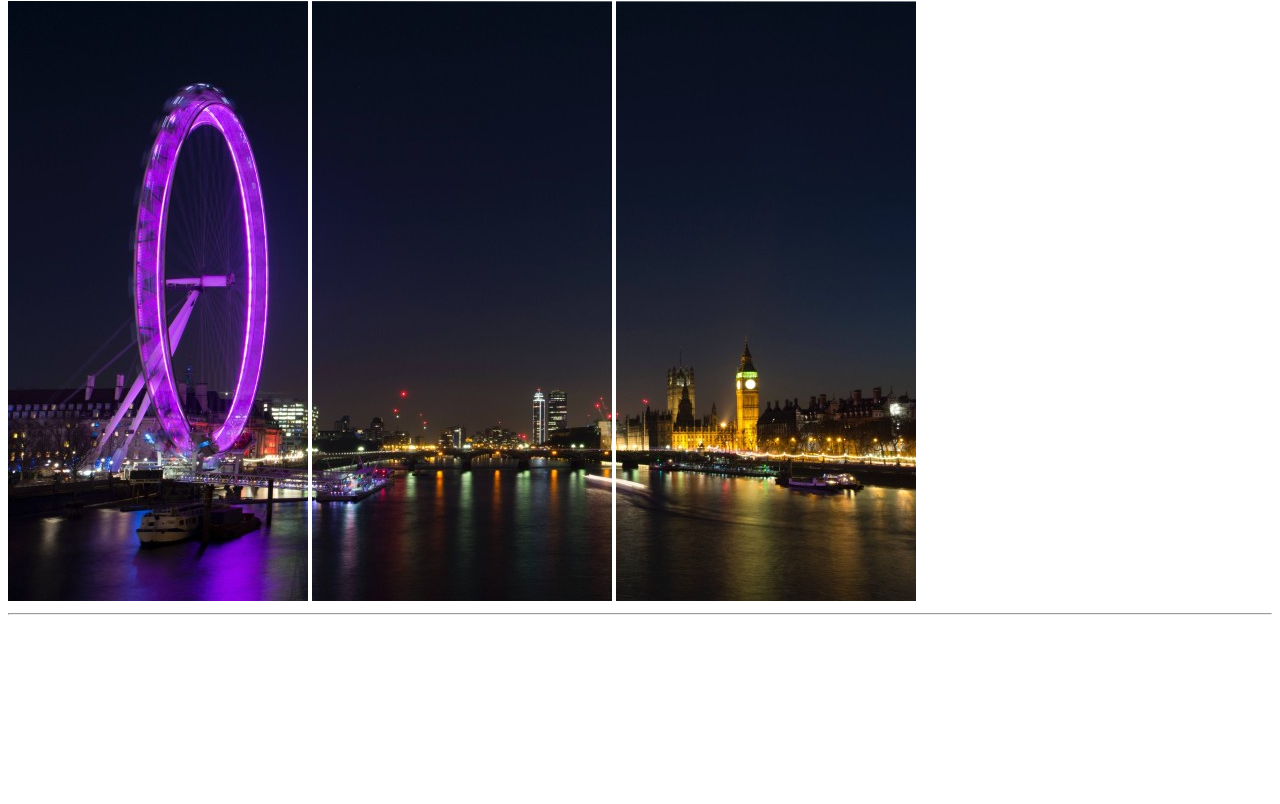
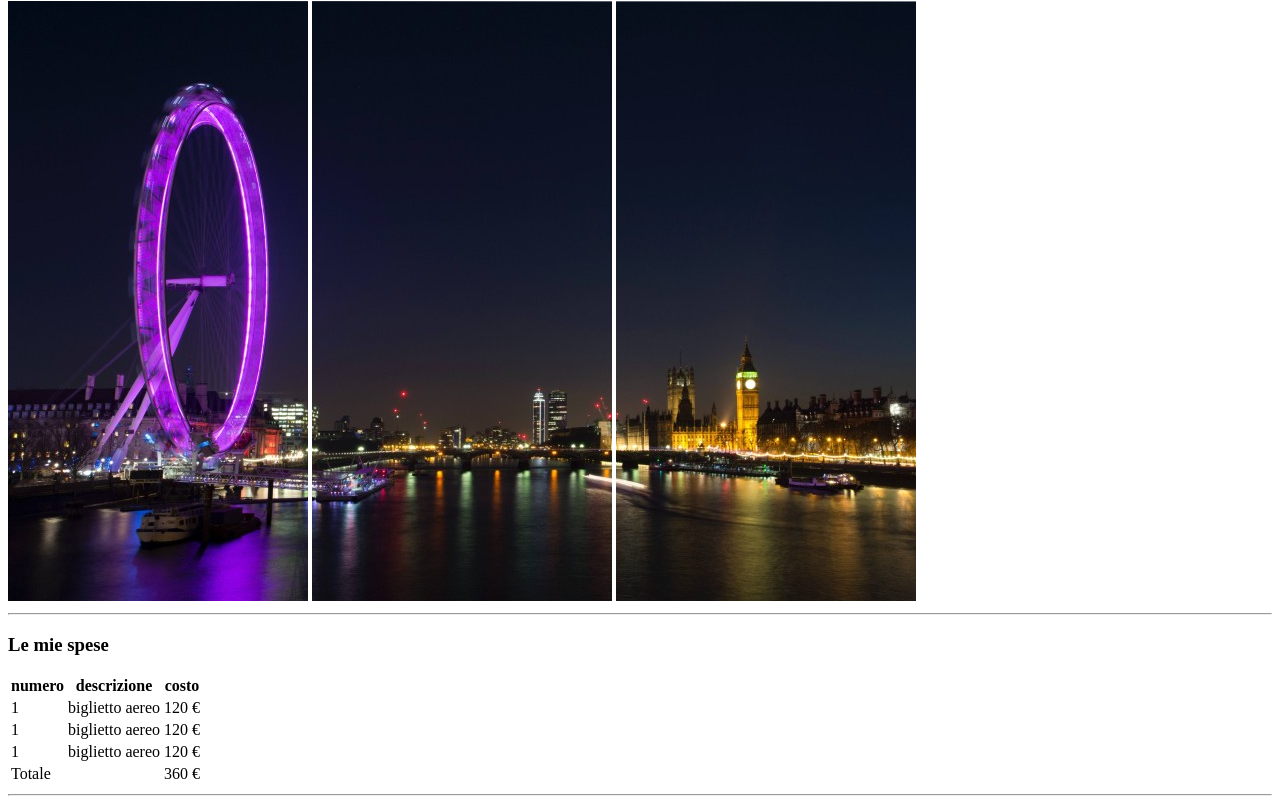
Before and after one commit to Ericdid/html-london-trip, a plain HTML site: page index.html in a window 1280 px wide. Shown: the part 79-883 px from the top of the page. Before the commit the page ends 800 px from the top, so only its background shows below. Drawn offline with Linux system fonts and the light colour scheme.

Commit message:
add Table

```diff
--- a/index.html
+++ b/index.html
@@ -15,6 +15,38 @@
         <hr>
     </header>
 
+    <section>
+        <h3>Le mie spese</h3>
+        <table>
+            <tr>
+                <th>numero</th>
+                <th>descrizione</th>
+                <th>costo</th>
+            </tr>
+            <tr>
+                <td>1</td>
+                <td>biglietto aereo</td>
+                <td>120 &euro;</td>
+            </tr>
+            <tr>
+                <td>1</td>
+                <td>biglietto aereo</td>
+                <td>120 &euro;</td>
+            </tr>
+            <tr>
+                <td>1</td>
+                <td>biglietto aereo</td>
+                <td>120 &euro;</td>
+            </tr>
+            <tr>
+                <td>Totale</td>
+                <td></td>
+                <td>360 &euro;</td>
+            </tr>
+        </table>
+        <hr>
+    </section>
+
 
 
 </body>
```
